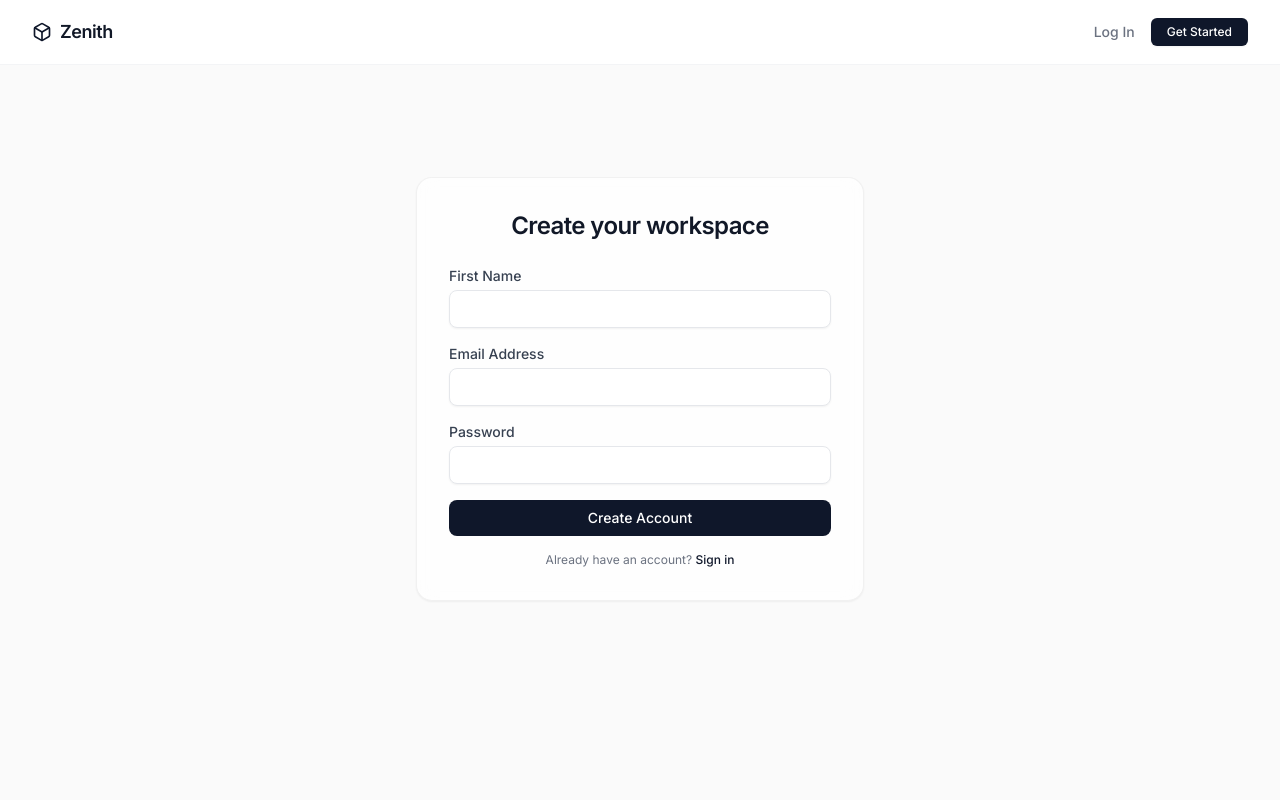
After one commit to db851-git/schedule-app, a Flask app: page /auth/register in a window 1280 px wide. The commit adds this page. Run offline with Flask 3, Linux system fonts and the light colour scheme; some libraries are stand-ins or nearby versions.

Commit message:
Added user authentication and renamed to Zenith

```diff
--- a/app/__init__.py
+++ b/app/__init__.py
@@ -17,10 +17,12 @@ def create_app(config_name='dev'):
         from .routes.main import main_bp
         from .routes.api import api_bp
         from .routes.errors import errors_bp
+        from .routes.auth import auth_bp  # New auth blueprint
 
         app.register_blueprint(main_bp)
         app.register_blueprint(api_bp, url_prefix='/api/v1')
         app.register_blueprint(errors_bp)
+        app.register_blueprint(auth_bp, url_prefix='/auth') # Registered here
 
         db.create_all()
 
--- /dev/null
+++ b/app/routes/auth.py
@@ -0,0 +1,50 @@
+from flask import Blueprint, render_template, request, session, redirect, url_for, flash
+from app.models import User
+from app import db
+
+auth_bp = Blueprint('auth', __name__)
+
+@auth_bp.route('/register', methods=['GET', 'POST'])
+def register():
+    if request.method == 'POST':
+        name = request.form.get('name')
+        email = request.form.get('email')
+        password = request.form.get('password')
+
+        # Check if user already exists
+        if User.query.filter_by(email=email).first():
+            flash('Email already registered.', 'warning')
+            return redirect(url_for('auth.register'))
+
+        # Create new user
+        new_user = User(name=name, email=email)
+        new_user.set_password(password)
+        db.session.add(new_user)
+        db.session.commit()
+
+        # Log them in automatically
+        session['user_id'] = new_user.id
+        session['user_name'] = new_user.name
+        return redirect(url_for('main.dashboard'))
+
+    return render_template('register.html')
+
+@auth_bp.route('/login', methods=['GET', 'POST'])
+def login():
+    if request.method == 'POST':
+        email = request.form.get('email')
+        password = request.form.get('password')
+        user = User.query.filter_by(email=email).first()
+
+        if user and user.check_password(password):
+            session['user_id'] = user.id
+            session['user_name'] = user.name
+            return redirect(url_for('main.dashboard'))
+
+        flash('Invalid email or password.', 'warning')
+    return render_template('login.html')
+
+@auth_bp.route('/logout')
+def logout():
+    session.clear()
+    return redirect(url_for('main.index'))
--- a/app/services/plan_service.py
+++ b/app/services/plan_service.py
@@ -4,8 +4,8 @@ from flask import current_app
 
 class PlanService:
     @staticmethod
-    def can_create_task(session_id: str) -> bool:
+    def can_create_task(user_id: int) -> bool:
         today = datetime.utcnow().date()
-        task_count = Task.query.filter_by(session_id=session_id, task_date=today).count()
+        task_count = Task.query.filter_by(user_id=user_id, task_date=today).count()
         limit = current_app.config['FREE_PLAN_TASK_LIMIT']
         return task_count < limit
--- a/app/templates/base.html
+++ b/app/templates/base.html
@@ -3,7 +3,7 @@
 <head>
     <meta charset="UTF-8">
     <meta name="viewport" content="width=device-width, initial-scale=1.0">
-    <title>Chrono | Modern Schedule</title>
+    <title>Zenith | Schedule</title>
     <script src="https://cdn.tailwindcss.com"></script>
     <link href="https://fonts.googleapis.com/css2?family=Inter:wght@300;400;500;600&display=swap" rel="stylesheet">
     <script src="https://unpkg.com/feather-icons"></script>
@@ -26,12 +26,18 @@
     <nav class="border-b border-gray-100 bg-white">
         <div class="max-w-7xl mx-auto px-4 sm:px-6 lg:px-8 h-16 flex items-center justify-between">
             <div class="flex items-center gap-2 font-semibold text-lg tracking-tight">
-                <i data-feather="clock" class="w-5 h-5 text-brand-500"></i> Chrono
+                <i data-feather="box" class="w-5 h-5 text-brand-900"></i> Zenith
             </div>
             <div class="flex gap-4 text-sm font-medium text-gray-500 items-center">
-                <a href="{{ url_for('main.dashboard') }}" class="hover:text-gray-900 transition">Dashboard</a>
-                <a href="{{ url_for('main.analytics') }}" class="hover:text-gray-900 transition">Analytics</a>
-                <button class="bg-brand-900 text-white px-3 py-1.5 rounded-md text-xs hover:bg-gray-800 transition shadow-sm">Upgrade to Pro</button>
+                {% if session.get('user_id') %}
+                    <a href="{{ url_for('main.dashboard') }}" class="hover:text-gray-900 transition">Dashboard</a>
+                    <a href="{{ url_for('main.analytics') }}" class="hover:text-gray-900 transition">Analytics</a>
+                    <a href="{{ url_for('auth.logout') }}" class="hover:text-red-600 transition ml-2">Sign Out</a>
+                    <button class="bg-brand-900 text-white px-3 py-1.5 rounded-md text-xs hover:bg-gray-800 transition shadow-sm ml-2">Upgrade to Pro</button>
+                {% else %}
+                    <a href="{{ url_for('auth.login') }}" class="hover:text-gray-900 transition">Log In</a>
+                    <a href="{{ url_for('auth.register') }}" class="bg-brand-900 text-white px-4 py-1.5 rounded-md text-xs hover:bg-gray-800 transition shadow-sm">Get Started</a>
+                {% endif %}
             </div>
         </div>
     </nav>
--- /dev/null
+++ b/app/templates/register.html
@@ -0,0 +1,30 @@
+{% extends "base.html" %}
+{% block content %}
+<div class="max-w-md mx-auto mt-20">
+    <form method="POST" class="glass-card p-8 rounded-2xl shadow-sm space-y-4">
+        <h2 class="text-2xl font-semibold tracking-tight text-gray-900 mb-6 text-center">Create your workspace</h2>
+
+        {% with messages = get_flashed_messages() %}
+          {% if messages %}
+            <div class="bg-yellow-50 text-yellow-800 text-xs p-3 rounded-md mb-4">{{ messages[0] }}</div>
+          {% endif %}
+        {% endwith %}
+
+        <input type="hidden" name="csrf_token" value="{{ csrf_token() }}">
+        <div>
+            <label class="block text-sm font-medium text-gray-700 mb-1">First Name</label>
+            <input type="text" name="name" required class="w-full border-gray-200 rounded-lg text-sm px-3 py-2 border shadow-sm outline-none focus:border-brand-900">
+        </div>
+        <div>
+            <label class="block text-sm font-medium text-gray-700 mb-1">Email Address</label>
+            <input type="email" name="email" required class="w-full border-gray-200 rounded-lg text-sm px-3 py-2 border shadow-sm outline-none focus:border-brand-900">
+        </div>
+        <div>
+            <label class="block text-sm font-medium text-gray-700 mb-1">Password</label>
+            <input type="password" name="password" required class="w-full border-gray-200 rounded-lg text-sm px-3 py-2 border shadow-sm outline-none focus:border-brand-900">
+        </div>
+        <button type="submit" class="w-full bg-brand-900 text-white rounded-lg py-2 mt-4 text-sm font-medium hover:bg-gray-800 transition">Create Account</button>
+        <p class="text-center text-xs text-gray-500 mt-4">Already have an account? <a href="{{ url_for('auth.login') }}" class="text-brand-900 font-medium hover:underline">Sign in</a></p>
+    </form>
+</div>
+{% endblock %}
```
Also changed, not shown: app/models.py (+22 -1 lines), app/routes/main.py (+16 -15 lines), app/services/task_service.py (+6 -6 lines), app/templates/login.html (added, +26 -0 lines), app/templates/welcome.html (+4 -8 lines).
